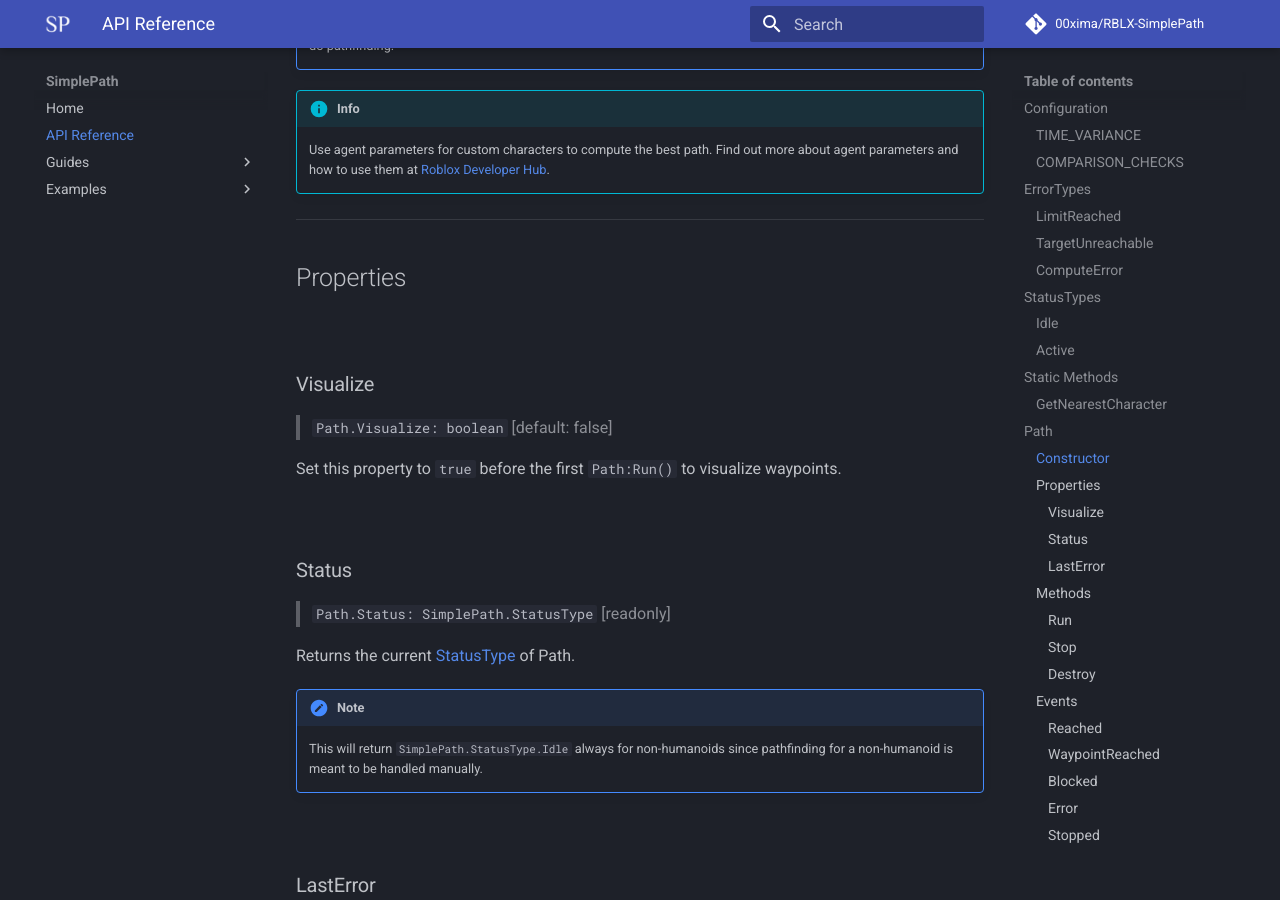
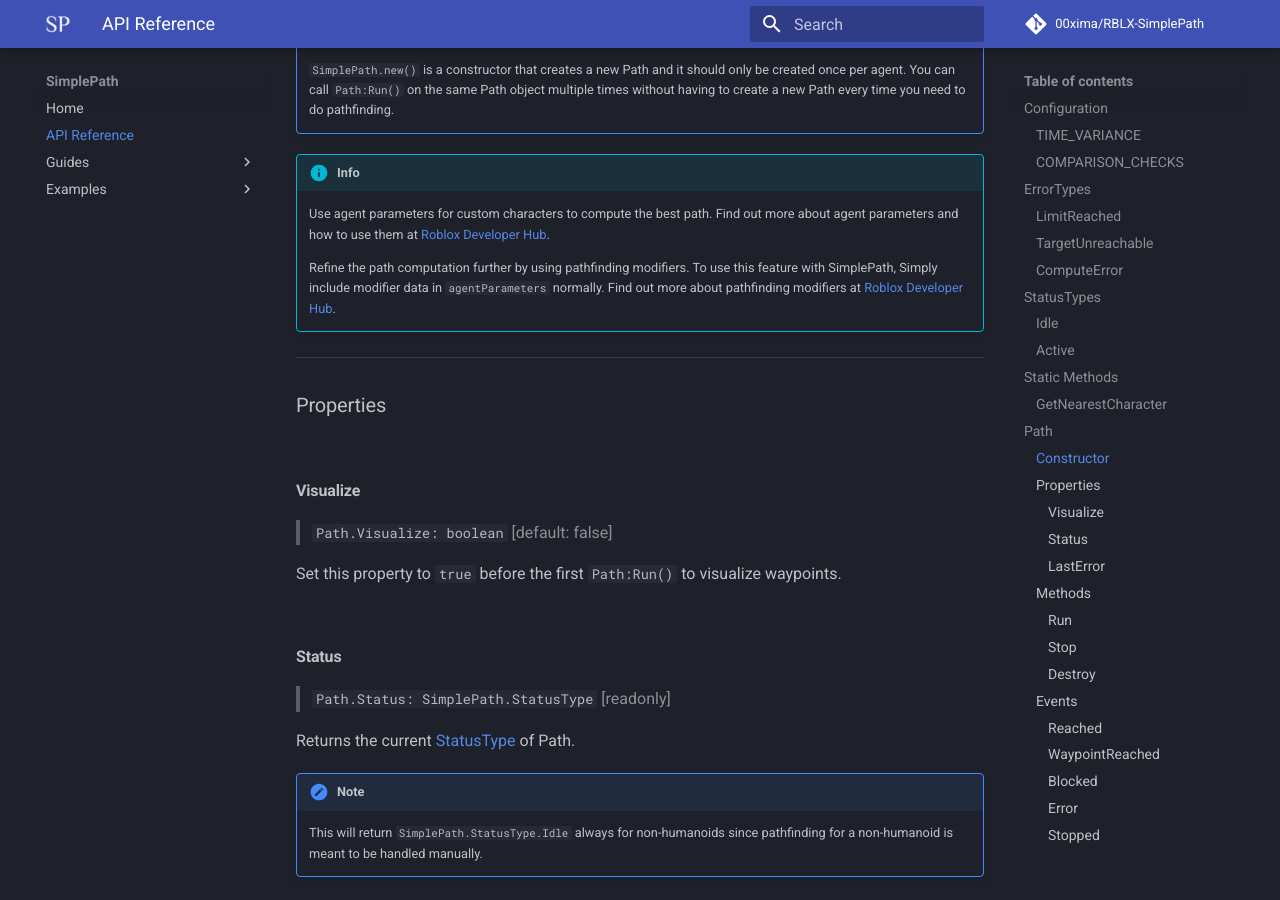
Before and after one commit to grayzcale/simplepath, an MkDocs documentation site: the page built from docs/api-reference.md, in a window 1280 px wide and 900 px high, scrolled down 2895 px. Built offline with MkDocs 1.6.1 and Material for MkDocs 9.7.7, drawn with Linux system fonts in a browser that asks for light colours; comment, search, counter and statistics services are not loaded; some of the changed text lies outside the part shown.

Commit message:
Update docs

```diff
--- a/docs/api-reference.md
+++ b/docs/api-reference.md
@@ -91,9 +91,11 @@ Returns a `model` of the nearest character from the provided `Vector3` position
 
 <hr>
 
-# Path
+## Path
 
-### Constructor
+<br>
+
+#### Constructor
 
 > `<Path> SimplePath.new(agent: model, agentParameters: Dictionary or nil)`
 
@@ -105,20 +107,22 @@ Creates a new Path object using the `agent` and optional `agentParameters`.
 !!! Info
 	Use agent parameters for custom characters to compute the best path. Find out more about agent parameters and how to use them at [Roblox Developer Hub](https://developer.roblox.com/en-us/api-reference/function/PathfindingService/CreatePath).
 
+	Refine the path computation further by using pathfinding modifiers. To use this feature with SimplePath, Simply include modifier data in `agentParameters` normally. Find out more about pathfinding modifiers at [Roblox Developer Hub](https://developer.roblox.com/en-us/api-reference/class/PathfindingService).
+
 <hr>
 
-## Properties
+### Properties
 
 <br>
 
-### Visualize
+#### Visualize
 >`Path.Visualize: boolean` [default: false]
 
 Set this property to `true` before the first `Path:Run()` to visualize waypoints.
 
 <br>
 
-### Status
+#### Status
 >`Path.Status: SimplePath.StatusType` [readonly]
 
 Returns the current [StatusType](#statustypes) of Path.
@@ -128,25 +132,25 @@ Returns the current [StatusType](#statustypes) of Path.
 
 <br>
 
-### LastError
+#### LastError
 >`Path.LastError: SimplePath.ErrorType` [readonly]
 
 Returns the last [ErrorType](#errortypes).
 
 <hr>
 
-## Methods
+### Methods
 
 <br>
 
-### Run
+#### Run
 >`<boolean> Path:Run(target: Vector3 or BasePart)`
 
 This method returns `true` if the computation was successful. If it returns `false`, the [Path.Error](#error) event is fired with a ComputeError. This method automatically yields if the elapsed time between consecutive calls is less than Settings.TIME_VARIANCE.
 
 <br>
 
-### Stop
+#### Stop
 >`<void> Path:Stop()`
 
 Stops the navigation of the current Path if Path.Status is in an active state and fires the [Path.Stopped](#stopped) event.
@@ -156,17 +160,17 @@ Stops the navigation of the current Path if Path.Status is in an active state an
 
 <br>
 
-### Destroy
+#### Destroy
 >`<void> Path:Destroy()`
 
 Destroy Path.
 <hr>
 
-## Events
+### Events
 
 <br>
 
-### Reached
+#### Reached
 >`<RBXScriptSignal> Path.Reached(agent: model, finalWaypoint: PathWaypoint)`
 
 This event is fired after the `agent` reaches its target and returns the final `PathWaypoint`.
@@ -176,7 +180,7 @@ This event is fired after the `agent` reaches its target and returns the final `
 
 <br>
 
-### WaypointReached
+#### WaypointReached
 >`<RBXScriptSignal> Path.WaypointReached(agent: model, next: PathWaypoint)`
 
 This event is fired every time the next `PathWaypoint` is reached.
@@ -186,21 +190,21 @@ This event is fired every time the next `PathWaypoint` is reached.
 
 <br>
 
-### Blocked
+#### Blocked
 >`<RBXScriptSignal> Path.Blocked(agent: model, blocked: PathWaypoint)`
 
-`blocked` is a `PathWaypoint` such that: `$currentWaypoint.Index <= blocked.Index <= currentWaypoint.Index + 1$`.
+`blocked` is a `PathWaypoint` such that: `currentWaypoint.Index <= blocked.Index <= currentWaypoint.Index + 1`.
 
 <br>
 
-### Error
+#### Error
 >`<RBXScriptSignal> Path.Error(error: ErrorType)`
 
 Fires when an error from any of the [ErrorTypes](#errortypes) occurs.
 
 <br>
 
-### Stopped
+#### Stopped
 >`<RBXScriptSignal> Path.Stopped(agent: model)`
 
 Fires after `Path:Stop()` is called.
```
